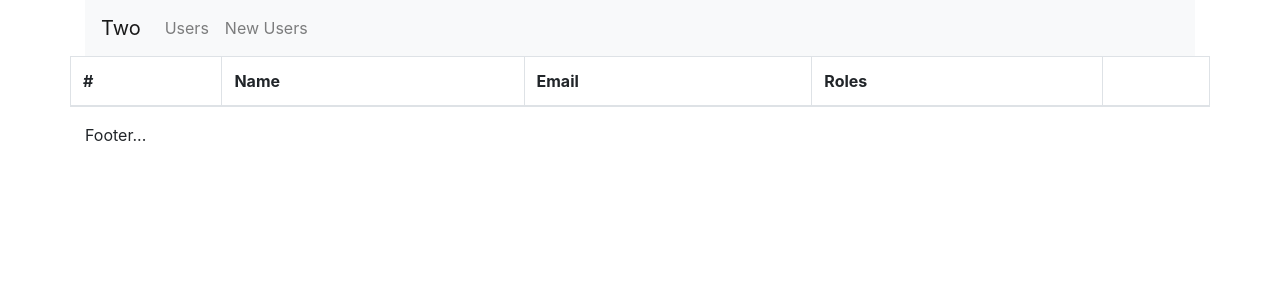
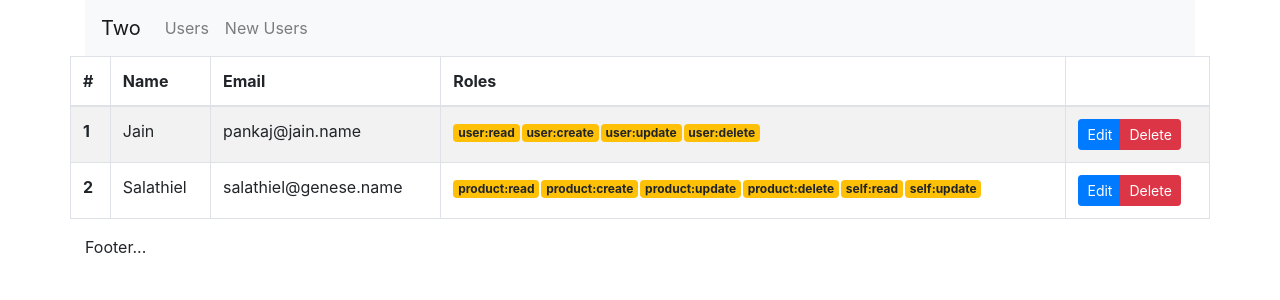
Before and after one commit to pankajpj07/TWO, a Next.js app: page /users in a window 1280 px wide. Shown: the top 300 px of the page. Built offline with nearby package versions, Linux system fonts and the light colour scheme.

Commit message:
Fetch and display users from API

```diff
--- a/pages/users.jsx
+++ b/pages/users.jsx
@@ -1,10 +1,21 @@
+import { Table, Badge, ButtonGroup, Button } from "react-bootstrap";
 import { WithLayout } from "../component/layout";
-import { Table } from "react-bootstrap";
+import { useState, useEffect } from "react";
+import { userService } from "../service";
 
 
 
 const UsersPage = () =>
-    <>
+{
+    const [ users, setUsers ] = useState( [] );
+
+    useEffect( () =>
+    {
+        userService.search().then( ({ data: { content } }) => setUsers( content ) );
+    }, [] );
+
+
+    return <>
         <Table striped bordered hover>
         <thead>
             <tr>
@@ -16,9 +27,37 @@ const UsersPage = () =>
             </tr>
         </thead>
         <tbody>
+            {
+            users.map( ({ id, name, email, roles }, index ) =>
+            <tr key={ Math.random() }>
+                <th>{ index + 1 }</th>
+                <td>{ name }</td>
+                <td>{ email }</td>
+                <td>
+                    {
+                    roles.map( role =>
+                        <Badge key={ Math.random() } variant="warning" style={{ marginRight: '2px' }}>
+                            { role }
+                        </Badge>)
+                    }
+                </td>
+                <td>
+                    <ButtonGroup size="sm">
+                        <Button variant="primary">
+                            Edit
+                        </Button>
+                        <Button variant="danger">
+                            Delete
+                        </Button>
+                    </ButtonGroup>
+                </td>
+            </tr>)
+            }
         </tbody>
         </Table>
-    </>
-    ;
+    </>;
+};
+
+
 
 export default WithLayout( UsersPage );
```
